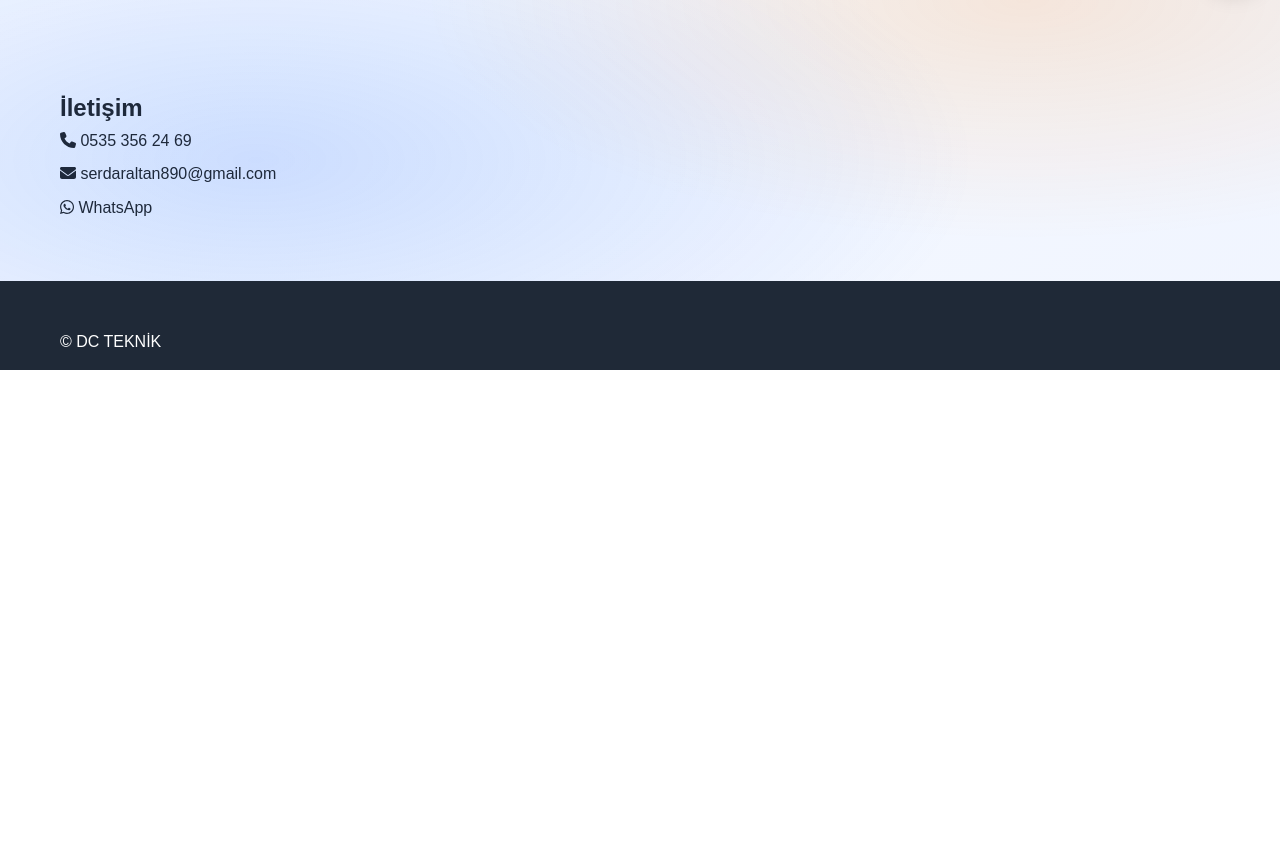
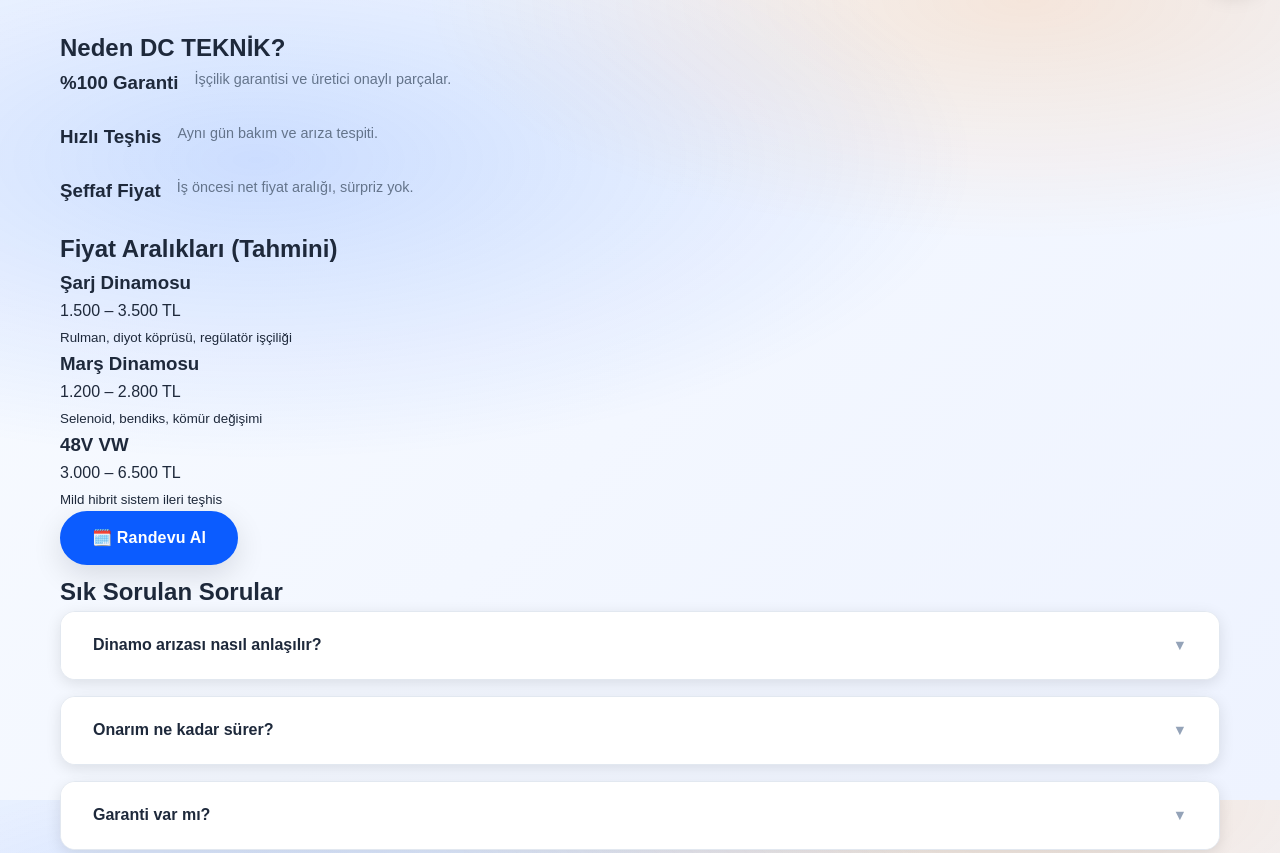
Before and after one commit to USER499453459349/dcteknik, a website: page cinar.html in a window 1280 px wide. Shown: the part 800-1653 px from the top of the page. Before the commit the page ends 1170 px from the top, so only its background shows below. Drawn offline with Linux system fonts and the light colour scheme.

Commit message:
feat(cinar): updated titles/meta, trust blocks, pricing, FAQ, strong CTA

```diff
--- a/cinar.html
+++ b/cinar.html
@@ -3,9 +3,9 @@
 <head>
     <meta charset="UTF-8">
     <meta name="viewport" content="width=device-width, initial-scale=1.0">
-    <title>DC TEKNİK | Şarj ve Marş Dinamosu Servisi</title>
-    <meta name="description" content="Şarj dinamosu, marş dinamosu ve yedek parça için uzman servis. Hızlı teşhis, garantili onarım, orijinal parça.">
-    <meta property="og:title" content="Şarj ve Marş Dinamosu Servisi - DC TEKNİK">
+    <title>DC TEKNİK | Dinamo Servisi (Şarj • Marş) ve Yedek Parça</title>
+    <meta name="description" content="DC TEKNİK dinamo servisi: şarj ve marş dinamosu uzman onarım, hızlı teşhis, garantili çözüm. Orijinal parça, uygun fiyat.">
+    <meta property="og:title" content="Dinamo Servisi (Şarj • Marş) - DC TEKNİK">
     <meta property="og:description" content="Şarj dinamosu, marş dinamosu ve 48V VW hizmetlerinde uzman ekip.">
     <meta property="og:type" content="website">
     <meta property="og:url" content="https://dctenık.com/cinar.html">
@@ -13,9 +13,7 @@
     <link rel="stylesheet" href="cinar.css?v=20250120v1">
     <link rel="canonical" href="https://dctenık.com/cinar.html">
     <meta name="ga-measurement-id" content="">
-    <script type="application/ld+json">
-    {"@context":"https://schema.org","@type":"CollectionPage","name":"Şarj ve Marş Dinamosu Servisi","url":"https://dctenık.com/cinar.html"}
-    </script>
+    <script type="application/ld+json">{"@context":"https://schema.org","@type":"Service","name":"Dinamo Servisi","areaServed":{"@type":"City","name":"İstanbul"},"provider":{"@type":"AutoRepair","name":"DC TEKNİK"},"url":"https://dctenık.com/cinar.html"}</script>
 </head>
 <body>
     <header class="header">
@@ -80,6 +78,40 @@
             </div>
         </section>
 
+        <section class="trust-slim">
+            <div class="container">
+                <h2>Neden DC TEKNİK?</h2>
+                <div class="features grid-3">
+                    <article class="feature"><h3>%100 Garanti</h3><p>İşçilik garantisi ve üretici onaylı parçalar.</p></article>
+                    <article class="feature"><h3>Hızlı Teşhis</h3><p>Aynı gün bakım ve arıza tespiti.</p></article>
+                    <article class="feature"><h3>Şeffaf Fiyat</h3><p>İş öncesi net fiyat aralığı, sürpriz yok.</p></article>
+                </div>
+            </div>
+        </section>
+
+        <section class="pricing-slim">
+            <div class="container">
+                <h2>Fiyat Aralıkları (Tahmini)</h2>
+                <div class="pricing-cards">
+                    <article class="card"><h3>Şarj Dinamosu</h3><p>1.500 – 3.500 TL</p><small>Rulman, diyot köprüsü, regülatör işçiliği</small></article>
+                    <article class="card"><h3>Marş Dinamosu</h3><p>1.200 – 2.800 TL</p><small>Selenoid, bendiks, kömür değişimi</small></article>
+                    <article class="card"><h3>48V VW</h3><p>3.000 – 6.500 TL</p><small>Mild hibrit sistem ileri teşhis</small></article>
+                </div>
+                <p><a href="#" class="btn btn-primary" data-open-appt>🗓️ Randevu Al</a></p>
+            </div>
+        </section>
+
+        <section class="faq-slim">
+            <div class="container">
+                <h2>Sık Sorulan Sorular</h2>
+                <div class="faq">
+                    <div class="faq-item"><button class="faq-question">Dinamo arızası nasıl anlaşılır?</button><div class="faq-answer" hidden>Marş almama, far kararması, tekleme ve uyarı ışıkları tipik belirtilerdir.</div></div>
+                    <div class="faq-item"><button class="faq-question">Onarım ne kadar sürer?</button><div class="faq-answer" hidden>Çoğu işlem aynı gün, 2–4 saat aralığında tamamlanır.</div></div>
+                    <div class="faq-item"><button class="faq-question">Garanti var mı?</button><div class="faq-answer" hidden>İşçilikte 6 ay, parçada üretici garantisi sağlanır.</div></div>
+                </div>
+            </div>
+        </section>
+
         <section id="contact" class="contact-slim">
             <div class="container">
                 <h2>İletişim</h2>
@@ -95,5 +127,6 @@
     <footer class="footer"><div class="container"><p>&copy; DC TEKNİK</p></div></footer>
     <script src="https://cdnjs.cloudflare.com/ajax/libs/font-awesome/6.5.2/js/all.min.js" defer></script>
     <script defer src="/js/floating-contact.js"></script>
+    <script>document.addEventListener('DOMContentLoaded',()=>{document.querySelectorAll('.faq-question').forEach(b=>b.addEventListener('click',()=>{const a=b.nextElementSibling;const v=a.hasAttribute('hidden');document.querySelectorAll('.faq-answer').forEach(x=>x.setAttribute('hidden',''));if(v) a.removeAttribute('hidden');}));});</script>
 </body>
 </html>
```
